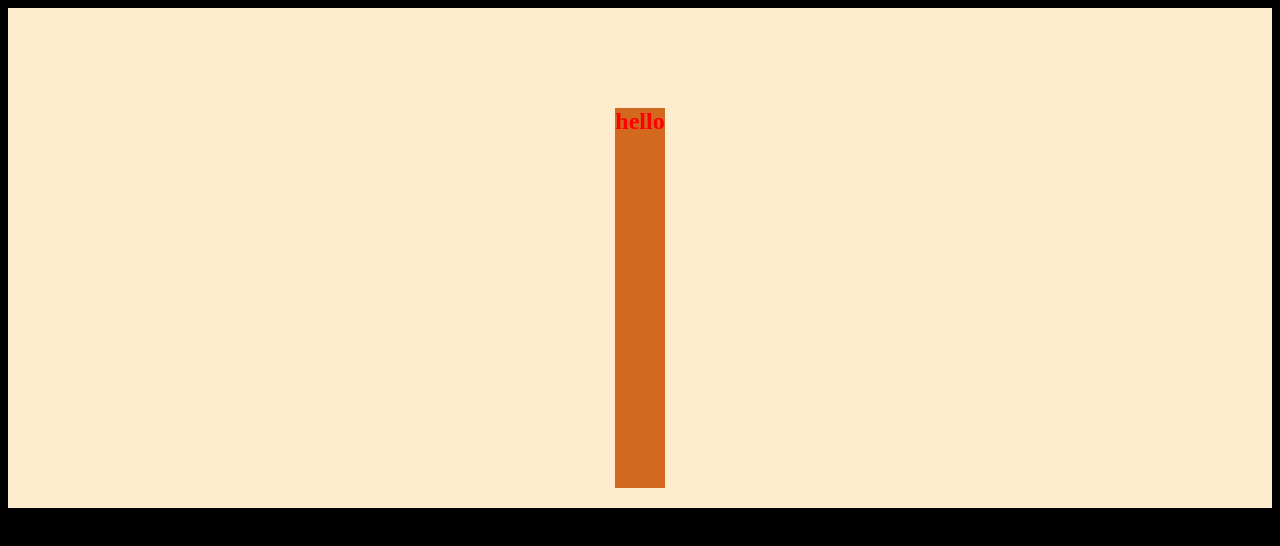
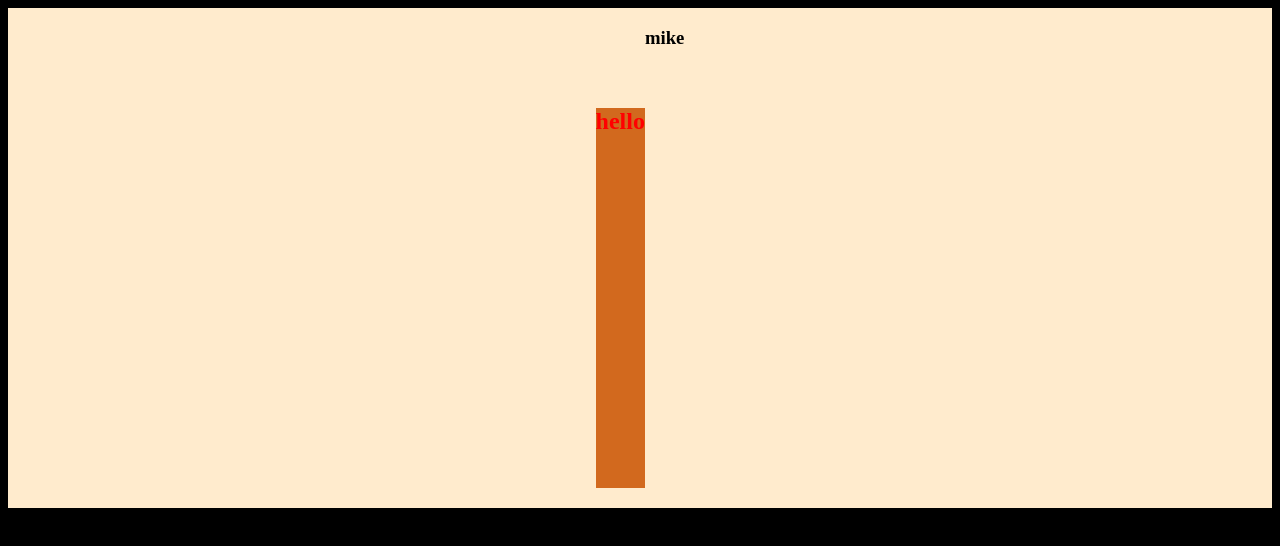
Before and after one commit to romAtam/gittest, a plain HTML site: page index.html in a window 1280 px wide. Drawn offline with Linux system fonts and the light colour scheme.

Commit message:
adding name

```diff
--- a/index.html
+++ b/index.html
@@ -9,6 +9,7 @@
   <body>
     <div>
       <h2>hello</h2>
+      <h3>mike</h3>
     </div>
   </body>
 </html>
```
